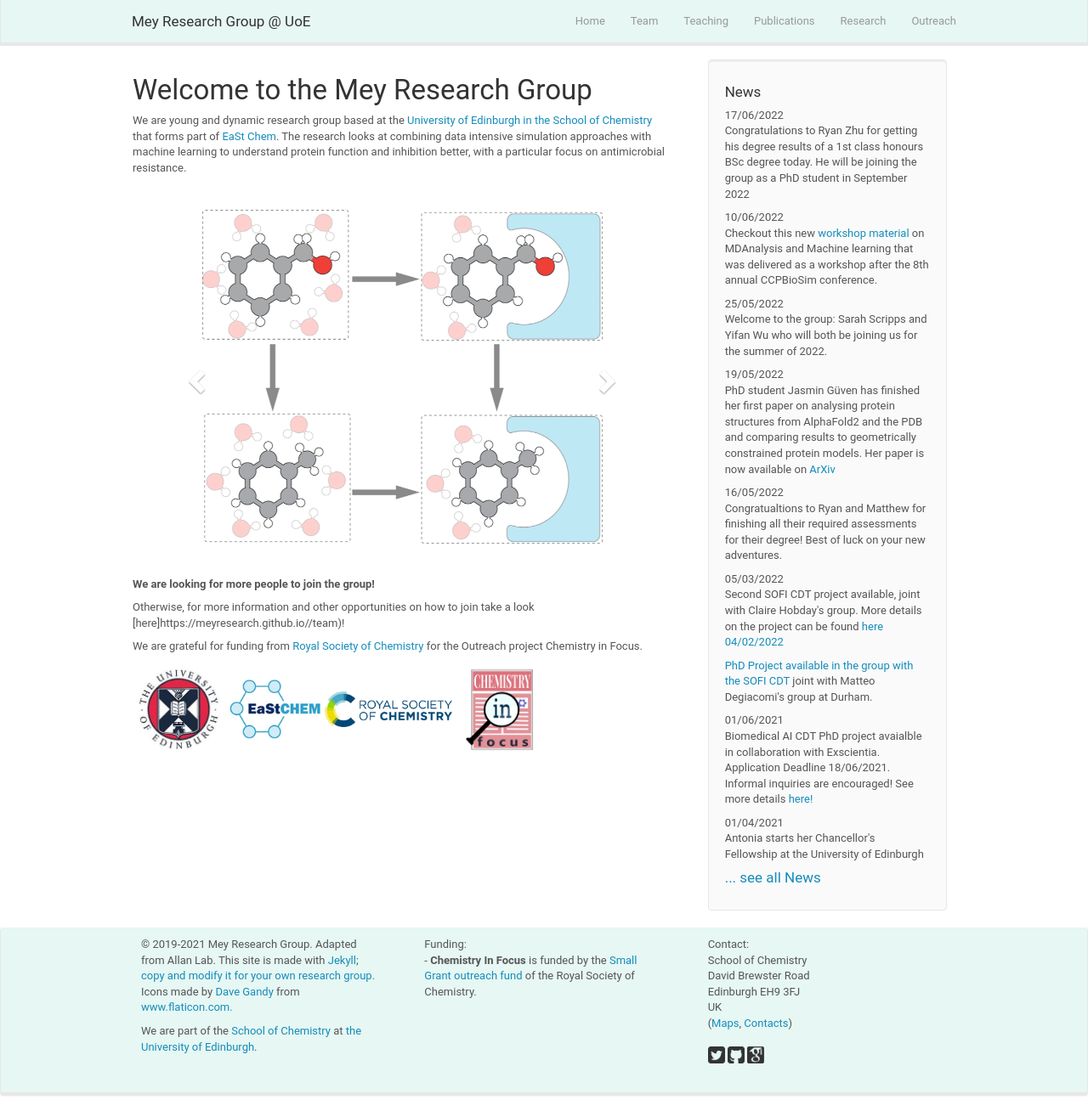
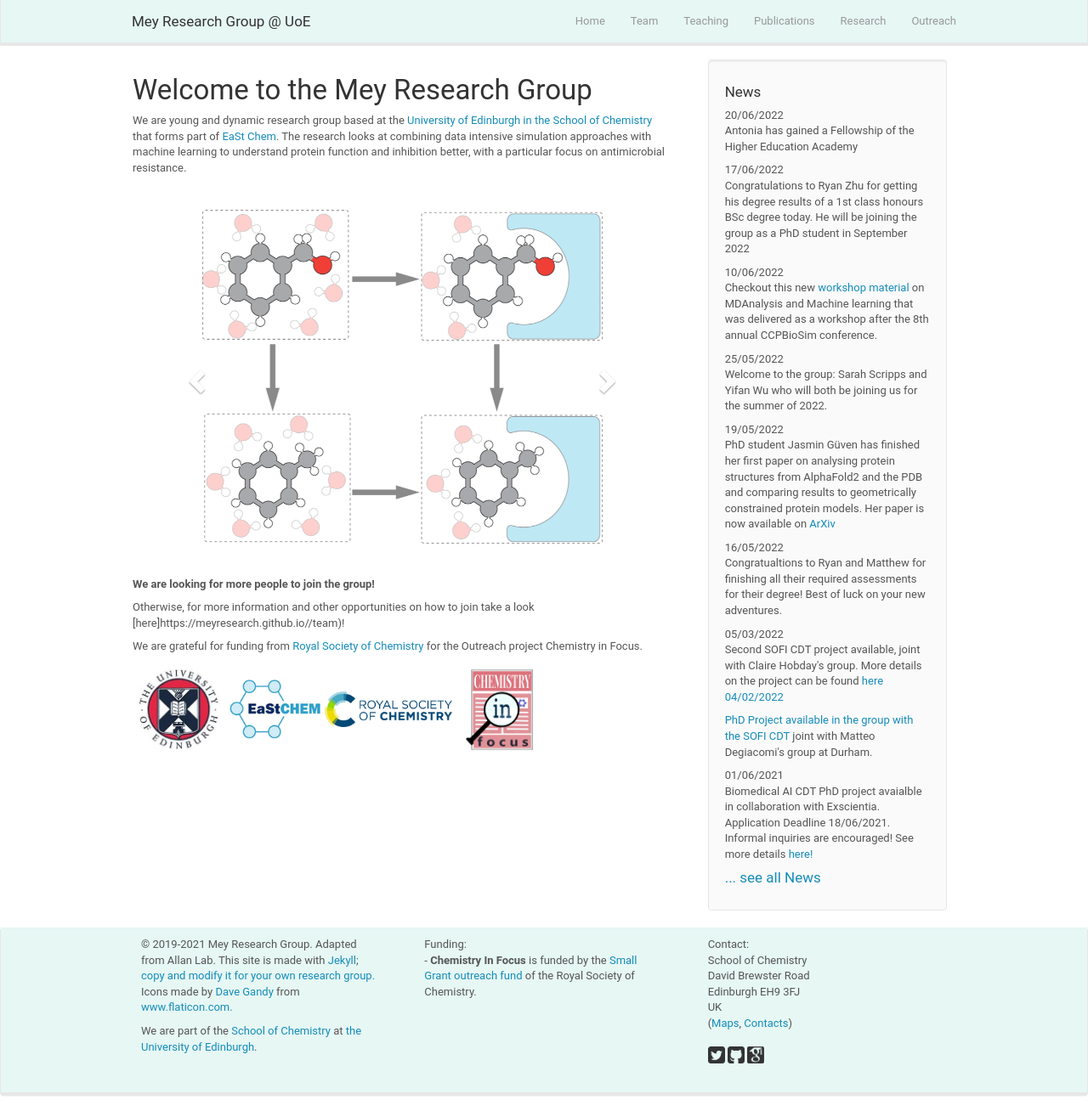
Before and after one commit to mozhu621/intellistream.github.io, a Jekyll site: the page built from _pages/home.md, in a window 1280 px wide and 1308 px high. Shown: the whole window at 85% size. Built offline with Jekyll 4.4.1, drawn with Linux system fonts in a browser that asks for light colours; nearby versions of some CDN libraries.

Commit message:
announcement about FHEA

```diff
--- a/_data/news.yml
+++ b/_data/news.yml
@@ -1,3 +1,6 @@
+- date: 20/06/2022
+  headline: "Antonia has gained a Fellowship of the Higher Education Academy"
+
 - date: 17/06/2022
   headline: "Congratulations to Ryan Zhu for getting his degree results of a 1st class honours BSc degree today. He will be joining the group as a PhD student in September 2022"
 
```
